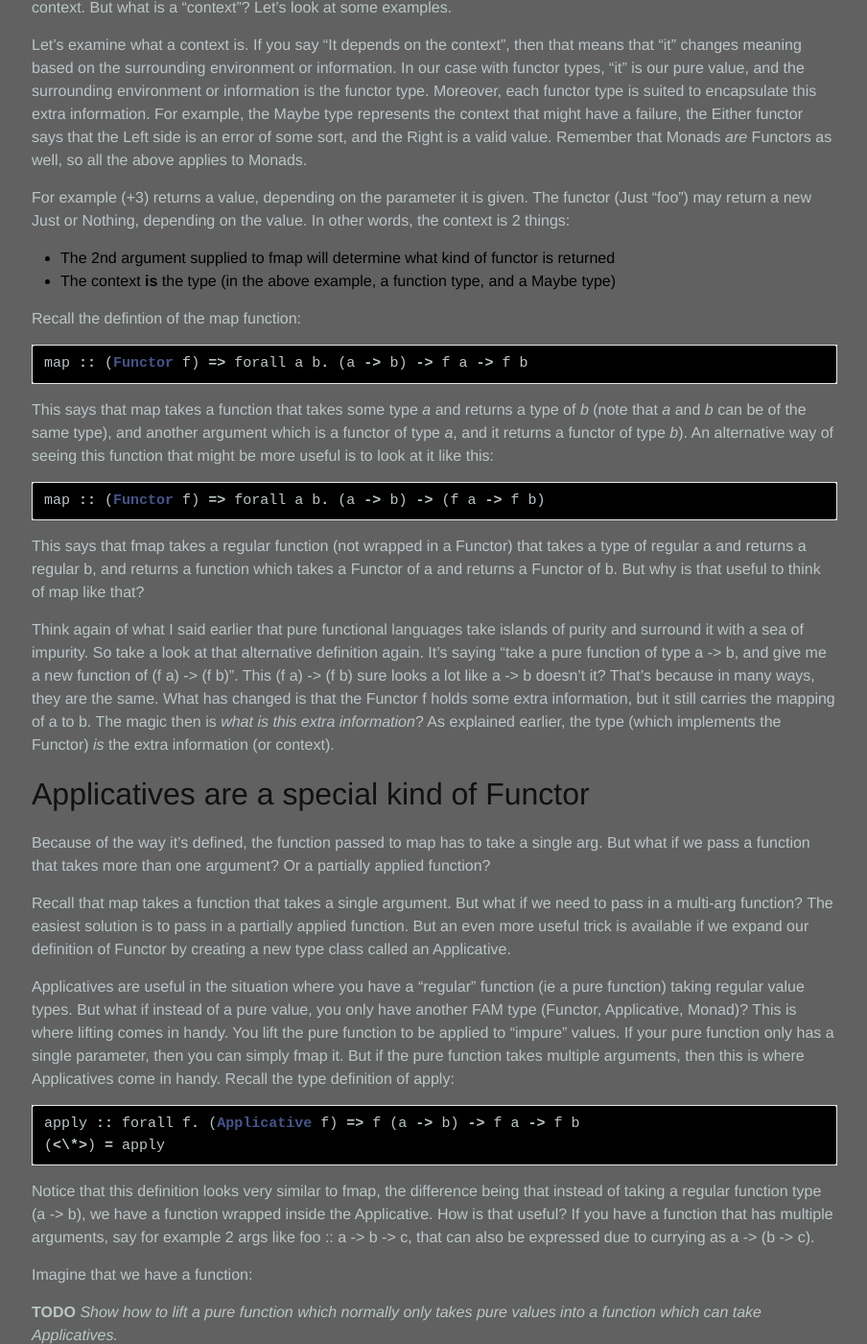
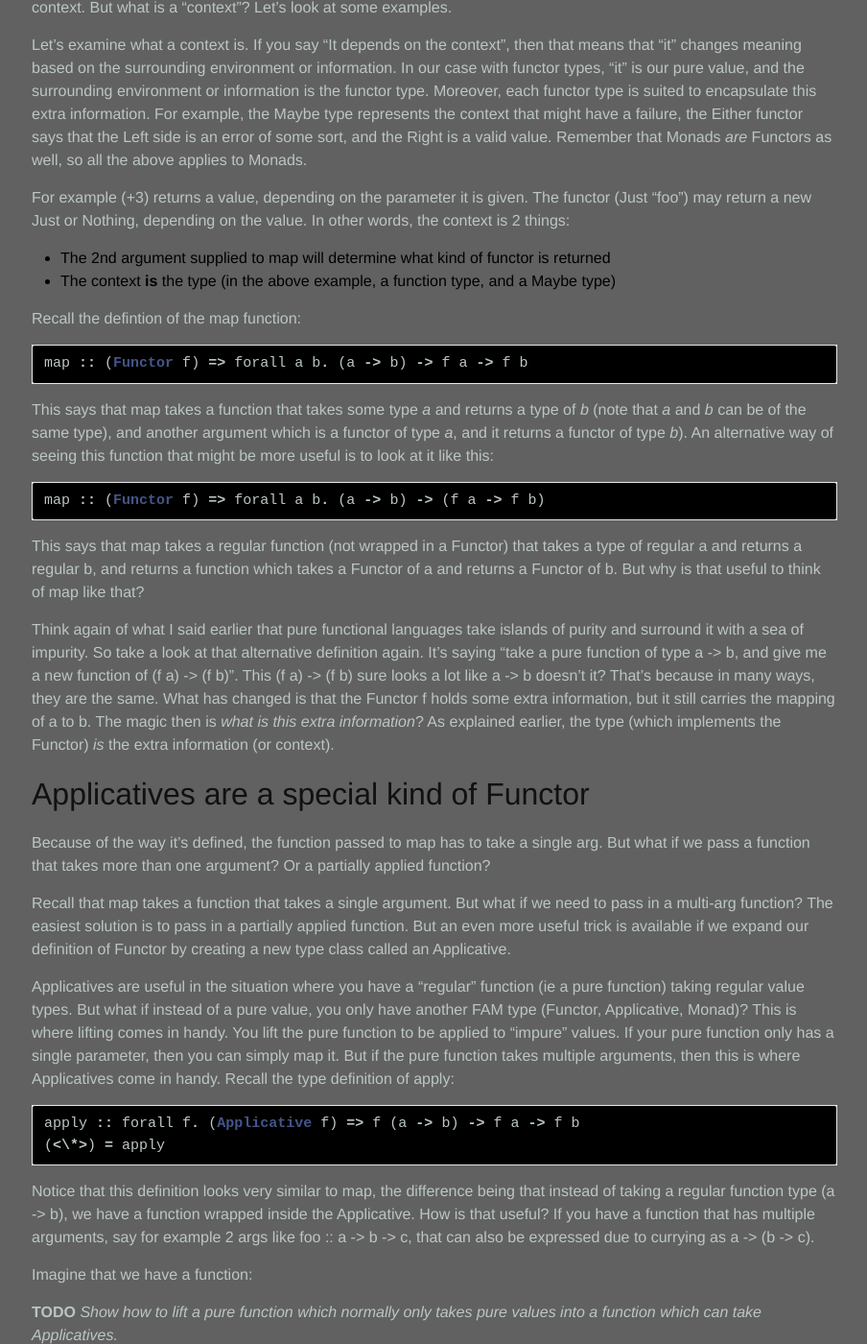
Before and after one commit to rarebreed/rarebreed.github.io, a Jekyll site: the page built from _posts/2016-12-11-pure-vs-impure.md, in a window 1280 px wide and 1400 px high, scrolled down 1032 px. Shown: the whole window at 96% size, without its empty margins (187-1091 px from the left). Built offline with Jekyll 4.4.1, drawn with Linux system fonts in a browser that asks for light colours; some of the changed text lies outside the part shown.

Commit message:
removing reference to fmap

```diff
--- a/_posts/2016-12-11-pure-vs-impure.md
+++ b/_posts/2016-12-11-pure-vs-impure.md
@@ -49,7 +49,7 @@ as well, so all the above applies to Monads.
 For example (+3) returns a value, depending on the parameter it is given.  The functor (Just "foo") may return a new
 Just or Nothing, depending on the value.  In other words, the context is 2 things:
 
-- The 2nd argument supplied to fmap will determine what kind of functor is returned
+- The 2nd argument supplied to map will determine what kind of functor is returned
 - The context **is** the type (in the above example, a function type, and a Maybe type)
 
 Recall the defintion of the map function:
@@ -66,7 +66,7 @@ alternative way of seeing this function that might be more useful is to look at
 map :: (Functor f) => forall a b. (a -> b) -> (f a -> f b)
 {% endhighlight %}
 
-This says that fmap takes a regular function (not wrapped in a Functor) that takes a type of regular a and returns a
+This says that map takes a regular function (not wrapped in a Functor) that takes a type of regular a and returns a
 regular b, and returns a function which takes a Functor of a and returns a Functor of b. But why is that useful to think
 of map like that?
 
@@ -89,7 +89,7 @@ expand our definition of Functor by creating a new type class called an Applicat
 Applicatives are useful in the situation where you have a "regular" function (ie a pure function) taking regular value
 types.  But what if instead of a pure value, you only have another FAM type (Functor, Applicative, Monad)?  This is
 where lifting comes in handy.  You lift the pure function to be applied to "impure" values.  If your pure function only
-has a single parameter, then you can simply fmap it.  But if the pure function takes multiple arguments, then this is
+has a single parameter, then you can simply map it.  But if the pure function takes multiple arguments, then this is
 where Applicatives come in handy.  Recall the type definition of apply:
 
 {% highlight haskell %}
@@ -97,7 +97,7 @@ apply :: forall f. (Applicative f) => f (a -> b) -> f a -> f b
 (<\*>) = apply
 {% endhighlight %}
 
-Notice that this definition looks very similar to fmap, the difference being that instead of taking a regular function
+Notice that this definition looks very similar to map, the difference being that instead of taking a regular function
 type (a -> b), we have a function wrapped inside the Applicative.  How is that useful?  If you have a function that has
 multiple arguments, say for example 2 args like foo :: a -> b -> c, that can also be expressed due to currying as
 a -> (b -> c).
@@ -127,8 +127,8 @@ different kind types:
 * -- a fully qualified, ie concrete, type
 * -> * -- a function type.  Since a constructor is a function, this can be seen as a Type that takes one parameter
 * -> * -> *  -- a type constructor that takes to parameters, etc
-\# !  -- (purescript only) a row of effect types
-\# * -- a row of types (ie, a record)
+# !  -- (purescript only) a row of effect types
+# * -- a row of types (ie, a record)
 {% endhighlight %}
 
 Since a function is a type (really, it's an element of a morphism in a category), that means that when a function takes
@@ -153,7 +153,7 @@ map (\x -> x * 2) [1 .. 5]
 # Applicatives
 
 I think the major part with applicatives is that if a function is wrapped inside a Functor, we cant just use that
-"wrapped inside a functor" function with fmap.  That's where Applicatives come into play
+"wrapped inside a functor" function with map.  That's where Applicatives come into play
 
 {% highlight haskell %}
 (+) <$> [10,20] <*> [3,4]
```
